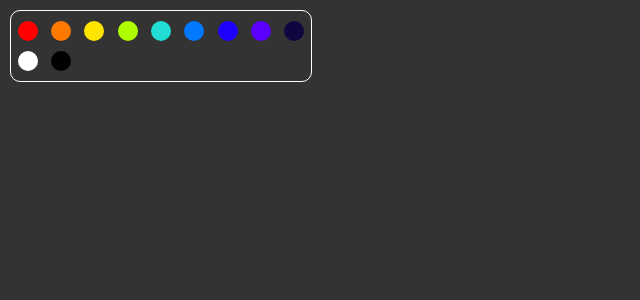
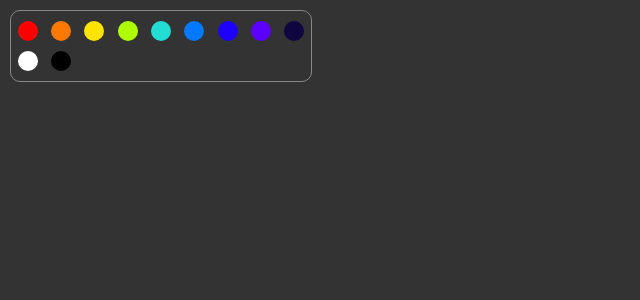
Before and after one commit to weswithley/co-mixing, a React app: page / in a window 1280 px wide. Shown: the top 300 px of the page, without its empty margins (0-640 px from the left). Built offline with nearby package versions, Linux system fonts and the light colour scheme.

Commit message:
Little enhance with scss and scale animation value.

```diff
--- a/src/client/scss/nav.scss
+++ b/src/client/scss/nav.scss
@@ -1,7 +1,7 @@
 nav{
   width: 300px;
   border-radius: 10px;
-  border: 1px solid #ffffff;
+  border: 0.5px solid #888888;
   background-color: #333;
   margin: 10px;
   padding-top: 10px;
@@ -10,5 +10,5 @@ nav{
   grid-template-columns: repeat(9, 1fr);
 
   position: absolute;
-  z-index: 9;
+  z-index: 999;
 }
--- a/src/client/toolkit/toolkit.js
+++ b/src/client/toolkit/toolkit.js
@@ -9,7 +9,7 @@ export const colorEnter = (ref) => {
   ref.style.zIndex = 100;
   gsap.to(ref, {
       duration: 0.2,
-      scale: 1.5,
+      scale: 2,
       ease: "Back.inOut"
     }
   );
@@ -84,7 +84,7 @@ export const checkHitTest = (colorUpdateNewEnum) => {
 
       gsap.to(color.ref, {
           duration: 0.2,
-          scale: 1.5,
+          scale: 2,
           ease: "Back.inOut",
           backgroundColor: resultRGB
         }
```
